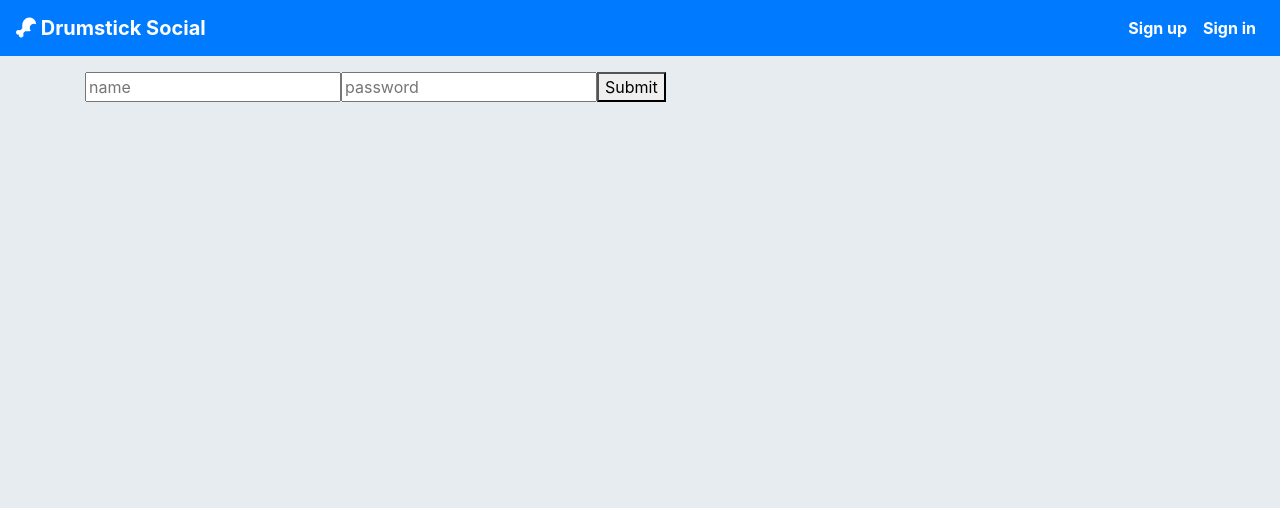
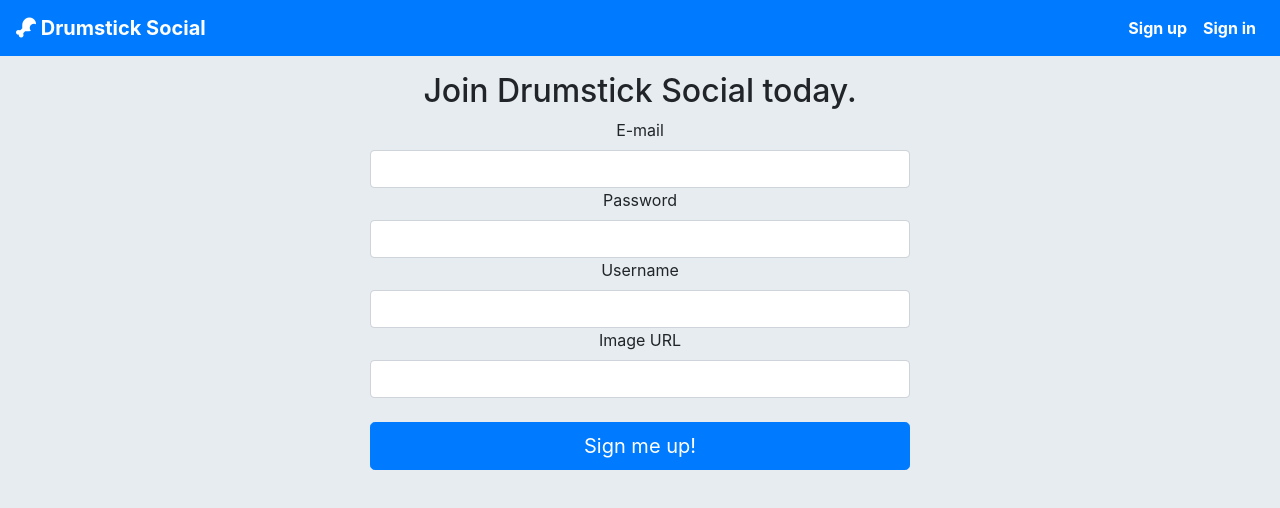
Before and after one commit to twpopcornchkn/social-wall, a React (Create React App) app in the folder social-wall-client/: page /signup in a window 1280 px wide. Shown: the top 508 px of the page. Built offline with nearby package versions, Linux system fonts and the light colour scheme.

Commit message:
authform -signin & signup & signout

```diff
--- a/social-wall-client/package.json
+++ b/social-wall-client/package.json
@@ -3,6 +3,7 @@
   "version": "0.1.0",
   "private": true,
   "dependencies": {
+    "axios": "^0.18.0",
     "jquery": "^3.3.1",
     "react": "^16.8.6",
     "react-dom": "^16.8.6",
--- a/social-wall-client/src/components/AuthForm.js
+++ b/social-wall-client/src/components/AuthForm.js
@@ -1,11 +1,107 @@
-import React from 'react';
+import React, {Component} from 'react';
+class AuthFrom extends Component {
+    state ={
+        email: "",
+        username: "",
+        password: "",
+        profileImageUrl: ""
+    }
 
-const AuthForm = (props) =>(
-    <div>
-        <input type="text" value="" placeholder="name"/>
-        <input type="password" value="" placeholder="password"/>
-        <button type="submit">Submit</button>
-    </div>
-);
+    handleChange = e => {
+        this.setState({
+            [e.target.name]: e.target.value
+        });
+    };
 
-export default AuthForm;
+    handleSubmit = e => {
+      e.preventDefault();
+      const authType = this.props.signUp ? "signup" : "signin";
+      this.props.onAuth(authType, this.state).then(() => {
+        this.props.history.push("/");
+      })
+      .catch(()=>{
+        return;
+      })
+    };
+
+
+    render(){
+        const {email, username, password, profileImageUrl} = this.state;
+        const {
+          signUp,
+          heading,
+          buttonText,
+          errors,
+          history,
+          removeError
+        } = this.props;
+
+        history.listen(() => {
+          removeError();
+        });
+
+        return (
+            <div>
+              <div className="row justify-content-md-center text-center">
+                <div className="col-md-6">
+                  <form onSubmit={this.handleSubmit}>
+                    <h2>{heading}</h2>
+                    {errors.message && <div className="alert alert-danger">{errors.message}</div>}
+                    <label htmlFor="email">E-mail</label>
+                    <input
+                      autoComplete="off"
+                      className="form-control"
+                      id="email"
+                      name="email"
+                      onChange={this.handleChange}
+                      type="text"
+                      value={email}
+                    />
+                    <label htmlFor="password">Password</label>
+                    <input
+                      autoComplete="off"
+                      className="form-control"
+                      id="password"
+                      name="password"
+                      onChange={this.handleChange}
+                      type="password"
+                      value={password}
+                    />
+
+                    {signUp && (
+                        <div>
+                        <label htmlFor="username">Username</label>
+                        <input
+                            autoComplete="off"
+                            className="form-control"
+                            id="username"
+                            name="username"
+                            onChange={this.handleChange}
+                            type="text"
+                            value={username}
+                        />
+                        <label htmlFor="image-url">Image URL</label>
+                        <input
+                            autoComplete="off"
+                            className="form-control"
+                            id="image-url"
+                            name="profileImageUrl"
+                            onChange={this.handleChange}
+                            type="text"
+                            value={profileImageUrl}
+                        />
+                        </div>
+                    )}
+                    <br/>
+                  <button type="submit" className="btn btn-primary btn-block btn-lg">
+                    {buttonText}
+                  </button>
+                  </form>
+                </div>
+              </div>
+            </div>
+          );
+    }
+}
+
+export default AuthFrom;
--- a/social-wall-client/src/containers/Main.js
+++ b/social-wall-client/src/containers/Main.js
@@ -3,18 +3,54 @@ import {Switch, Route, withRouter} from "react-router-dom";
 import {connect} from "react-redux";
 import Feed from './Feed/Feeds';
 import AuthForm from '../components/AuthForm';
+import {authUser} from '../store/actions/auth';
+import {removeError} from '../store/actions/errors';
+import withAuth from "../hoc/withAuth";
 
 
 const Main = (props) =>{
+    const {authUser, errors, removeError, currentUser} = props;
     return(
         <div className="container">
             <Switch>
                 <Route exact path="/" render={props => <Feed {...props}/>}/>
-                <Route exact path="/signin" render={props => <AuthForm {...props}/>}/>
-                <Route exact path="/signup" render={props => <AuthForm {...props}/>}/>
+                <Route exact path="/signin" render={props => {
+                    return (
+                    <AuthForm
+                        removeError={removeError}
+                        errors = {errors}
+                        onAuth={authUser}
+                        buttonText="Log in"
+                        heading="Welcome Back."
+                        {...props} />
+                    );
+                }
+                } />
+                <Route exact path="/signup" render={props => {
+                    return (
+                    <AuthForm
+                        removeError={removeError}
+                        errors = {errors}
+                        onAuth={authUser}
+                        signUp
+                        buttonText="Sign me up!"
+                        heading="Join Drumstick Social today."
+                        {...props} />
+                    );
+                }
+                } />
+
             </Switch>
         </div>
     );
 };
 
-export default withRouter(Main);
+function mapStateToProps(state){
+    return {
+        errors: state.errors,
+        currentUser: state.currentUser
+    }
+
+}
+
+export default withRouter(connect(mapStateToProps, {authUser, removeError})(Main));
--- /dev/null
+++ b/social-wall-client/src/hoc/withAuth.js
@@ -0,0 +1,27 @@
+import React, { Component } from "react";
+import { connect } from "react-redux";
+
+//withAuth function will return a class
+export default function withAuth(ComponentToBeRendered) {
+  class Authenticate extends Component {
+    componentWillMount() {
+      if (this.props.isAuthenticated === false) {
+        this.props.history.push("/signin");
+      }
+    }
+    componentWillUpdate(nextProps) {
+      if (nextProps.isAuthenticated === false) {
+        this.props.history.push("/signin");
+      }
+    }
+    render() {
+      return <ComponentToBeRendered {...this.props} />;
+    }
+  }
+
+  function mapStateToProps(state) {
+    return { isAuthenticated: state.currentUser.isAuthenticated };
+  }
+
+  return connect(mapStateToProps)(Authenticate);
+}
--- /dev/null
+++ b/social-wall-client/src/services/api.js
@@ -0,0 +1,27 @@
+import axios from "axios";
+
+export function setTokenHeader(token){
+    if(token){
+        axios.defaults.headers.common["Authorization"] = `Bearer ${token}`;
+    }else{
+        delete axios.defaults.headers.common["Authorization"];
+    }
+}
+
+/**
+ * A wrapper around axios API call that formats errors, etc
+ * @param {string} method the HTTP verb you want to use
+ * @param {string} path the route path / endpoint
+ * @param {object} data (optional) data in JSON form for POSt requests
+ */
+export function apiCall(method, path, data){
+    return new Promise((resolve, reject) =>{
+        return axios[method.toLowerCase()](path, data)
+        .then(res =>{
+            return resolve(res.data)
+        })
+        .catch(err =>{
+            return reject(err.response.data.error);
+        })
+    });
+}
--- a/social-wall-client/src/store/actions/auth.js
+++ b/social-wall-client/src/store/actions/auth.js
@@ -1,4 +1,6 @@
 import {SET_CURRENT_USER} from "../actionTypes";
+import {apiCall, setTokenHeader} from "../../services/api";
+import {addError, removeError} from "./errors";
 
 export function setCurrentUser(user){
     return{
@@ -6,3 +8,78 @@ export function setCurrentUser(user){
         user: user
     }
 }
+
+export function setAuthorizationToken(token){
+    setTokenHeader(token);
+  }
+
+export function logout(){
+    return dispatch => {
+      localStorage.clear();
+      setAuthorizationToken(false);
+      dispatch(setCurrentUser({}));
+    }
+  }
+
+export function getUserInfo(token, userData){
+    let queryParameters =  '&orderBy="uid"&limitToFirst=1&equalTo="' + userData.uid + '"';
+    return dispatch => {
+        return new Promise((resolve, reject) => {
+            return apiCall("get", process.env.REACT_APP_FIREBASE_BASE + "users.json?auth=" + token + queryParameters)
+            .then(res =>{
+                dispatch(setCurrentUser(Object.values(res)[0]));
+                resolve();
+            })
+            .catch(err => {
+                reject();
+            })
+
+        })
+    }
+}
+export function saveUserInfo(token, userData){
+    return dispatch => {
+        return new Promise((resolve, reject) => {
+            return apiCall("post", process.env.REACT_APP_FIREBASE_BASE + "users.json?auth=" + token , userData)
+            .then(() =>{
+                dispatch(setCurrentUser(userData));
+                resolve();
+            })
+            .catch(err => {
+                reject();
+            })
+
+        })
+    }
+}
+
+export function authUser(type, userData){
+    let URL = type === "signup" ? process.env.REACT_APP_FIREBASE_AUTH_SIGNUP : process.env.REACT_APP_FIREBASE_AUTH_SIGNIN;
+    return dispatch => {
+        return new Promise((resolve, reject)=>{
+            return apiCall("post", URL+process.env.REACT_APP_FIREBASE_API_KEY, {displayName: userData.username, returnSecureToken: true, ...userData})
+            .then(({idToken, ...firebaseUserData}) => {
+                localStorage.setItem('jwtToken', idToken);
+                const payload =  {
+                    username: firebaseUserData.displayName,
+                    uid: firebaseUserData.localId,
+                    email: firebaseUserData.email,
+                    profileImageUrl: userData.profileImageUrl}
+                setAuthorizationToken(idToken);
+
+                if(type==="signup"){
+                    dispatch(saveUserInfo(idToken, payload));
+                }else if(type ==="signin"){
+                    dispatch(getUserInfo(idToken, payload));
+                }
+
+                dispatch(removeError());
+                resolve();
+            })
+            .catch(err =>{
+                dispatch(addError(err.message));
+                reject();
+            })
+        })
+    }
+}
--- a/social-wall-client/src/store/reducers/errors.js
+++ b/social-wall-client/src/store/reducers/errors.js
@@ -1,16 +1,12 @@
-import {ADD_ERROR, REMOVE_ERROR} from '../actionTypes';
+import { ADD_ERROR, REMOVE_ERROR } from "../actionTypes";
 
-const intitalState = {
-    message: null
-}
-
-export default (state = intitalState, action) => {
-    switch(action.type){
-        case ADD_ERROR:
-            return {...state, message: action.error};
-        case REMOVE_ERROR:
-            return {...state, message: null};
-        default:
-            return state;
+export default (state = { message: null }, action) => {
+    switch (action.type) {
+      case ADD_ERROR:
+        return { ...state, message: action.error };
+      case REMOVE_ERROR:
+        return { ...state, message: null };
+      default:
+        return state;
     }
-};
+  };
--- a/social-wall-client/src/store/reducers/index.js
+++ b/social-wall-client/src/store/reducers/index.js
@@ -1,9 +1,9 @@
 import {combineReducers} from "redux";
-import error from "./errors";
+import errors from "./errors";
 import currentUser from "./currentUser";
 
 const rootReducer = combineReducers({
-    error,
+    errors,
     currentUser
 });
 
```
Also changed, not shown: social-wall-client/src/containers/Navbar.js (+21 -2 lines), 2 other files (tests, documents, lock files or other folders).
